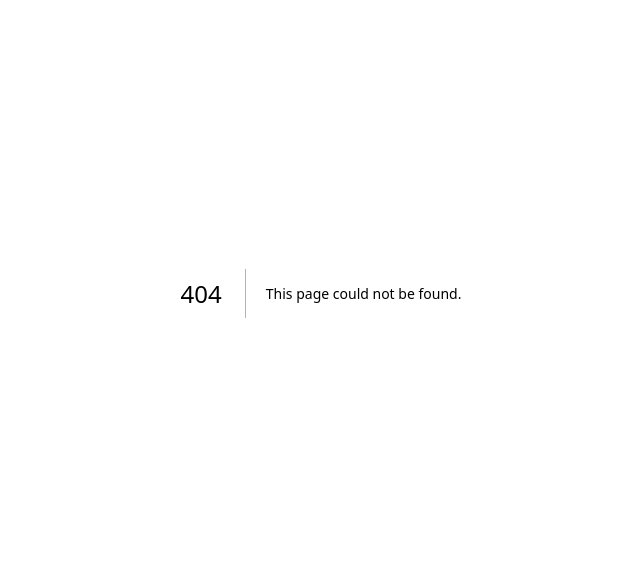
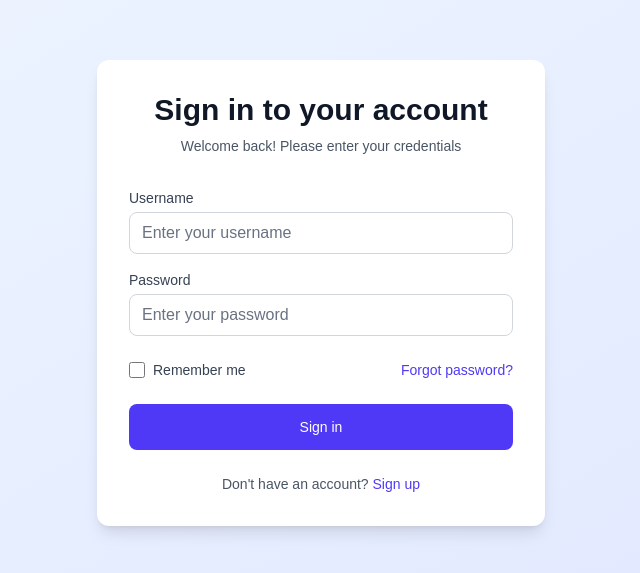
Before and after one commit to bogdanbalasoiu20/Smarthack2025, a Next.js app in the folder frontend/: page /login in a window 1280 px wide. Before the commit this address had no page. Shown: the part 107-680 px from the top of the page, without its empty margins (319-959 px from the left). Built offline with nearby package versions, Linux system fonts and the light colour scheme.

Commit message:
login dashboard si register

```diff
--- /dev/null
+++ b/frontend/app/login/page.tsx
@@ -0,0 +1,186 @@
+"use client";
+
+import { useState, FormEvent } from "react";
+import { useRouter } from "next/navigation";
+
+export default function LoginPage() {
+  const [username, setUsername] = useState("");
+  const [password, setPassword] = useState("");
+  const [error, setError] = useState("");
+  const [isLoading, setIsLoading] = useState(false);
+  const router = useRouter();
+
+  const handleSubmit = async (e: FormEvent<HTMLFormElement>) => {
+    e.preventDefault();
+    setError("");
+    setIsLoading(true);
+
+    try {
+      const response = await fetch("http://127.0.0.1:8000/api/login/", {
+        method: "POST",
+        headers: {
+          "Content-Type": "application/json",
+        },
+        body: JSON.stringify({
+          username,
+          password,
+        }),
+      });
+
+      const data = await response.json();
+
+      if (response.ok) {
+        // Store token if your Django API returns one
+        if (data.token) {
+          localStorage.setItem("authToken", data.token);
+        }
+        // Redirect to home page or dashboard
+        router.push("/");
+      } else {
+        setError(data.message || "Login failed. Please try again.");
+      }
+    } catch (err) {
+      setError("An error occurred. Please try again.");
+      console.error("Login error:", err);
+    } finally {
+      setIsLoading(false);
+    }
+  };
+
+  return (
+    <div className="min-h-screen flex items-center justify-center bg-gradient-to-br from-blue-50 to-indigo-100 dark:from-gray-900 dark:to-gray-800 px-4">
+      <div className="max-w-md w-full space-y-8 bg-white dark:bg-gray-800 p-8 rounded-xl shadow-lg">
+        <div>
+          <h2 className="text-center text-3xl font-bold text-gray-900 dark:text-white">
+            Sign in to your account
+          </h2>
+          <p className="mt-2 text-center text-sm text-gray-600 dark:text-gray-400">
+            Welcome back! Please enter your credentials
+          </p>
+        </div>
+
+        <form className="mt-8 space-y-6" onSubmit={handleSubmit}>
+          {error && (
+            <div className="bg-red-50 dark:bg-red-900/30 border border-red-200 dark:border-red-800 text-red-600 dark:text-red-400 px-4 py-3 rounded-lg text-sm">
+              {error}
+            </div>
+          )}
+
+          <div className="space-y-4">
+            <div>
+              <label
+                htmlFor="username"
+                className="block text-sm font-medium text-gray-700 dark:text-gray-300 mb-1"
+              >
+                Username
+              </label>
+              <input
+                id="username"
+                name="username"
+                type="text"
+                required
+                value={username}
+                onChange={(e) => setUsername(e.target.value)}
+                className="appearance-none relative block w-full px-3 py-2 border border-gray-300 dark:border-gray-600 placeholder-gray-500 dark:placeholder-gray-400 text-gray-900 dark:text-white rounded-lg focus:outline-none focus:ring-2 focus:ring-indigo-500 focus:border-transparent dark:bg-gray-700 transition-colors"
+                placeholder="Enter your username"
+              />
+            </div>
+
+            <div>
+              <label
+                htmlFor="password"
+                className="block text-sm font-medium text-gray-700 dark:text-gray-300 mb-1"
+              >
+                Password
+              </label>
+              <input
+                id="password"
+                name="password"
+                type="password"
+                required
+                value={password}
+                onChange={(e) => setPassword(e.target.value)}
+                className="appearance-none relative block w-full px-3 py-2 border border-gray-300 dark:border-gray-600 placeholder-gray-500 dark:placeholder-gray-400 text-gray-900 dark:text-white rounded-lg focus:outline-none focus:ring-2 focus:ring-indigo-500 focus:border-transparent dark:bg-gray-700 transition-colors"
+                placeholder="Enter your password"
+              />
+            </div>
+          </div>
+
+          <div className="flex items-center justify-between">
+            <div className="flex items-center">
+              <input
+                id="remember-me"
+                name="remember-me"
+                type="checkbox"
+                className="h-4 w-4 text-indigo-600 focus:ring-indigo-500 border-gray-300 rounded cursor-pointer"
+              />
+              <label
+                htmlFor="remember-me"
+                className="ml-2 block text-sm text-gray-700 dark:text-gray-300 cursor-pointer"
+              >
+                Remember me
+              </label>
+            </div>
+
+            <div className="text-sm">
+              <a
+                href="#"
+                className="font-medium text-indigo-600 hover:text-indigo-500 dark:text-indigo-400 dark:hover:text-indigo-300 transition-colors"
+              >
+                Forgot password?
+              </a>
+            </div>
+          </div>
+
+          <div>
+            <button
+              type="submit"
+              disabled={isLoading}
+              className="group relative w-full flex justify-center py-3 px-4 border border-transparent text-sm font-medium rounded-lg text-white bg-indigo-600 hover:bg-indigo-700 focus:outline-none focus:ring-2 focus:ring-offset-2 focus:ring-indigo-500 disabled:opacity-50 disabled:cursor-not-allowed transition-colors"
+            >
+              {isLoading ? (
+                <span className="flex items-center">
+                  <svg
+                    className="animate-spin -ml-1 mr-3 h-5 w-5 text-white"
+                    xmlns="http://www.w3.org/2000/svg"
+                    fill="none"
+                    viewBox="0 0 24 24"
+                  >
+                    <circle
+                      className="opacity-25"
+                      cx="12"
+                      cy="12"
+                      r="10"
+                      stroke="currentColor"
+                      strokeWidth="4"
+                    ></circle>
+                    <path
+                      className="opacity-75"
+                      fill="currentColor"
+                      d="M4 12a8 8 0 018-8V0C5.373 0 0 5.373 0 12h4zm2 5.291A7.962 7.962 0 014 12H0c0 3.042 1.135 5.824 3 7.938l3-2.647z"
+                    ></path>
+                  </svg>
+                  Signing in...
+                </span>
+              ) : (
+                "Sign in"
+              )}
+            </button>
+          </div>
+
+          <div className="text-center">
+            <p className="text-sm text-gray-600 dark:text-gray-400">
+              Don't have an account?{" "}
+              <a
+                href="#"
+                className="font-medium text-indigo-600 hover:text-indigo-500 dark:text-indigo-400 dark:hover:text-indigo-300 transition-colors"
+              >
+                Sign up
+              </a>
+            </p>
+          </div>
+        </form>
+      </div>
+    </div>
+  );
+}
```
Also changed, not shown: frontend/app/dashboard/page.tsx (added), frontend/app/register/page.tsx (added).
